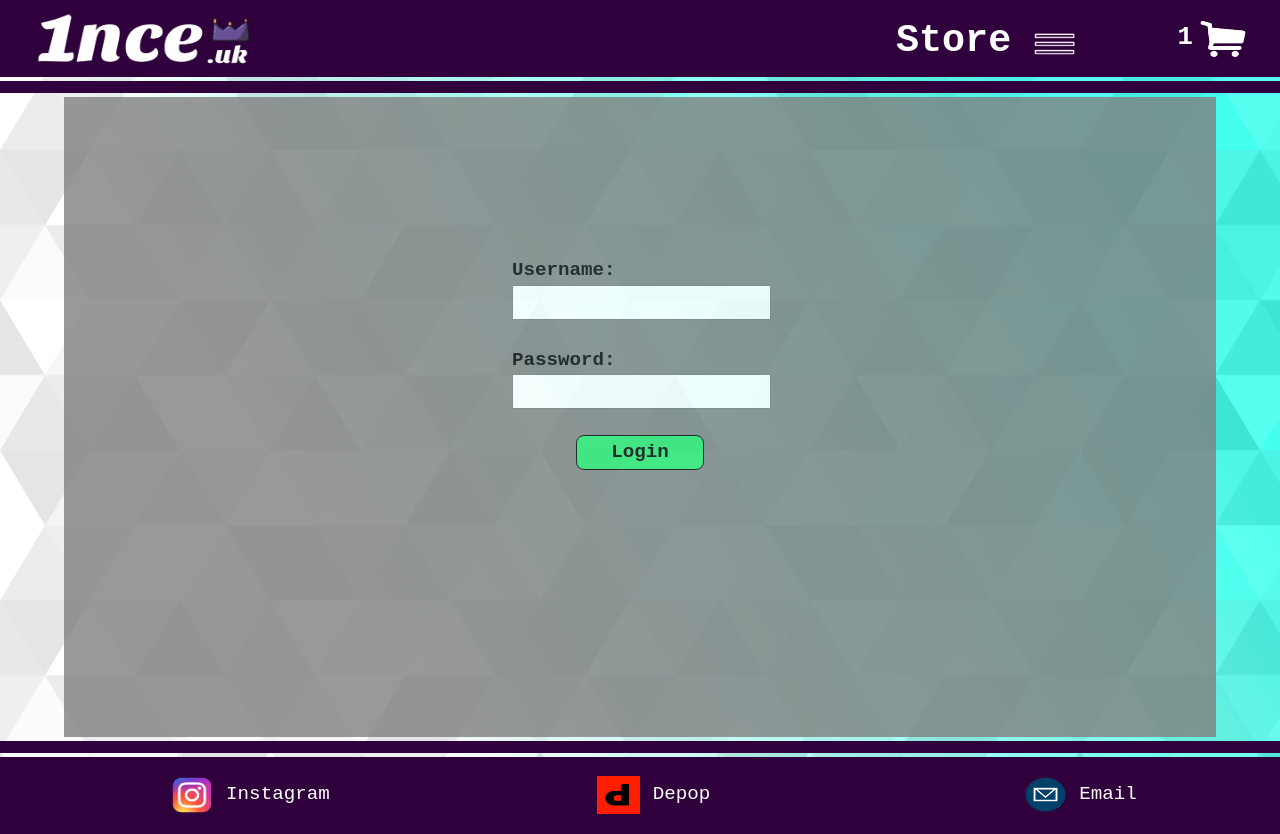
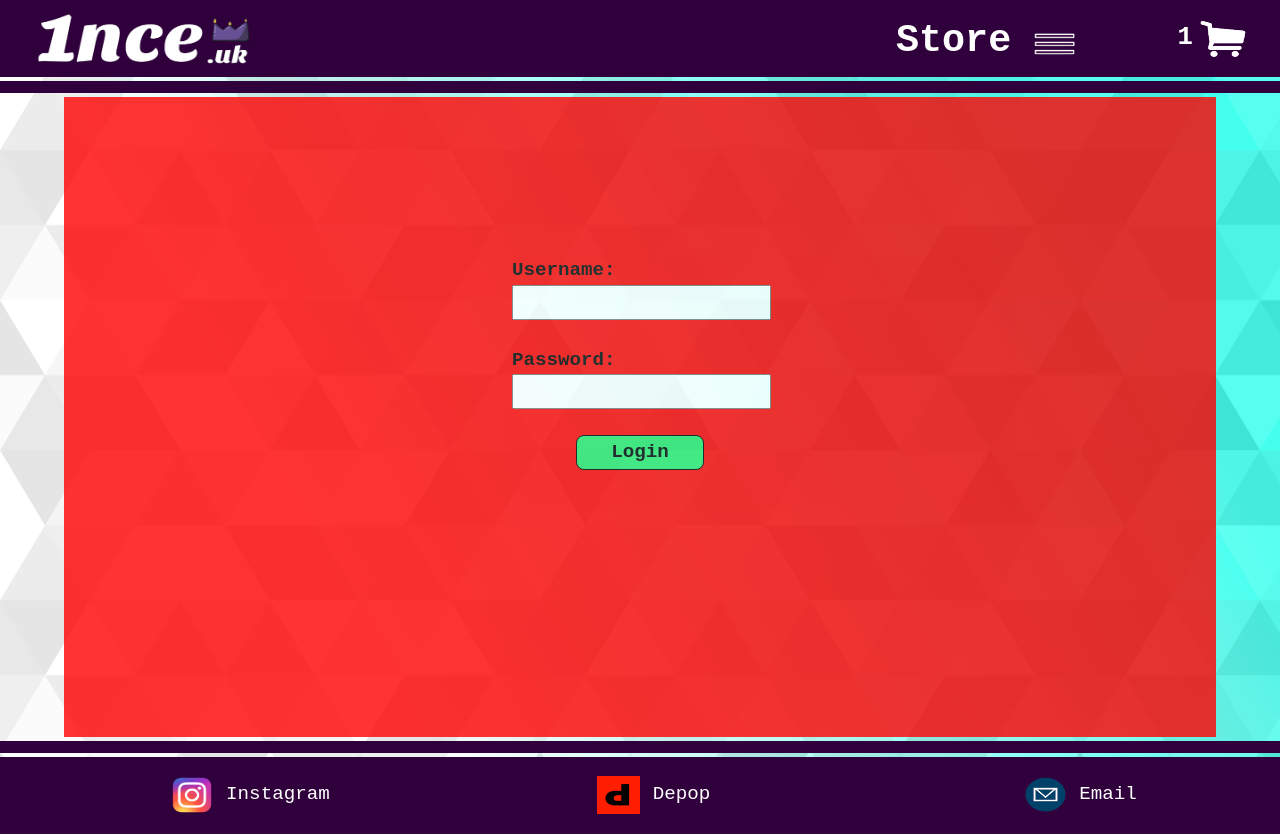
Before and after one commit to Leonjmroe/1nceuk, a React (Create React App) app: page /login in a window 1280 px wide. Built offline with nearby package versions, Linux system fonts and the light colour scheme.

Commit message:
heroku local dev

```diff
--- a/src/components/login/login.css
+++ b/src/components/login/login.css
@@ -3,7 +3,7 @@
 .adminCont{
   width: 90%;
   margin-left: 5%;
-  background-color: grey;
+  background-color: red;
   opacity: 0.8;
   height: 50vw;
 }
--- a/src/components/login/login.js
+++ b/src/components/login/login.js
@@ -25,9 +25,11 @@ export default function Login() {
     axios.post('/api/v1/token/login/', userData).then((response) => {
       const data = response.data['auth_token']
       setToken(data)
+      console.log(token)
       navigate('/store_admin', {state:{token:data}})
     }).catch(error => {
-      alert('Incorrect Details')
+      console.log(error)
+      //alert('Incorrect Details')
       setUsername('')
       setPassword('')
     })
```
Also changed, not shown: src/components/store_admin/store_admin.js (+10 -3 lines), 2 other files (tests, documents, lock files or other folders).
